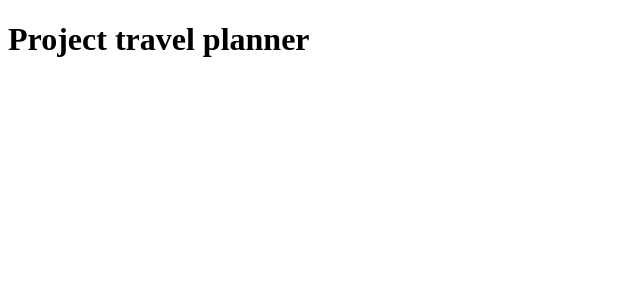
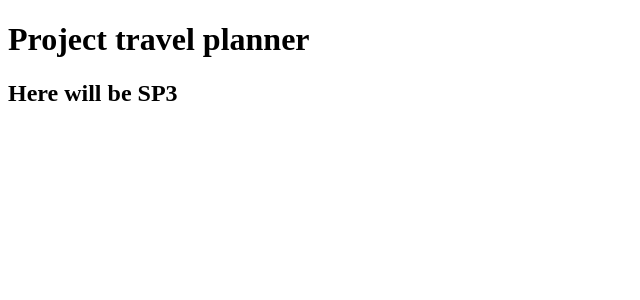
Before and after one commit to qmer05/travel_planner_frontend, a React (Vite) app: page / in a window 1280 px wide. Shown: the top 300 px of the page, without its empty margins (0-640 px from the left). Built offline with nearby package versions, Linux system fonts and the light colour scheme.

Commit message:
added sub headline

```diff
--- a/src/App.jsx
+++ b/src/App.jsx
@@ -5,6 +5,7 @@ function App() {
   return (
     <>
       <h1>Project travel planner</h1>
+      <h2>Here will be SP3</h2>
     </>
   )
 }
```
